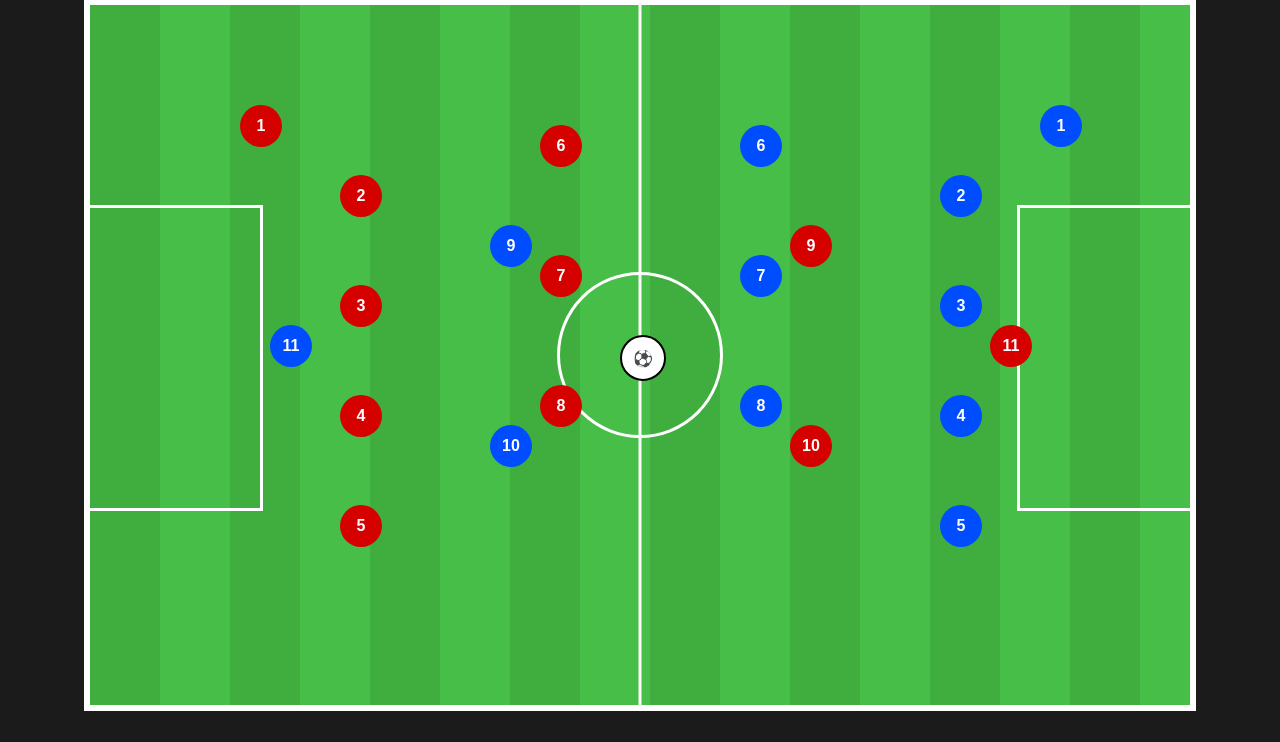
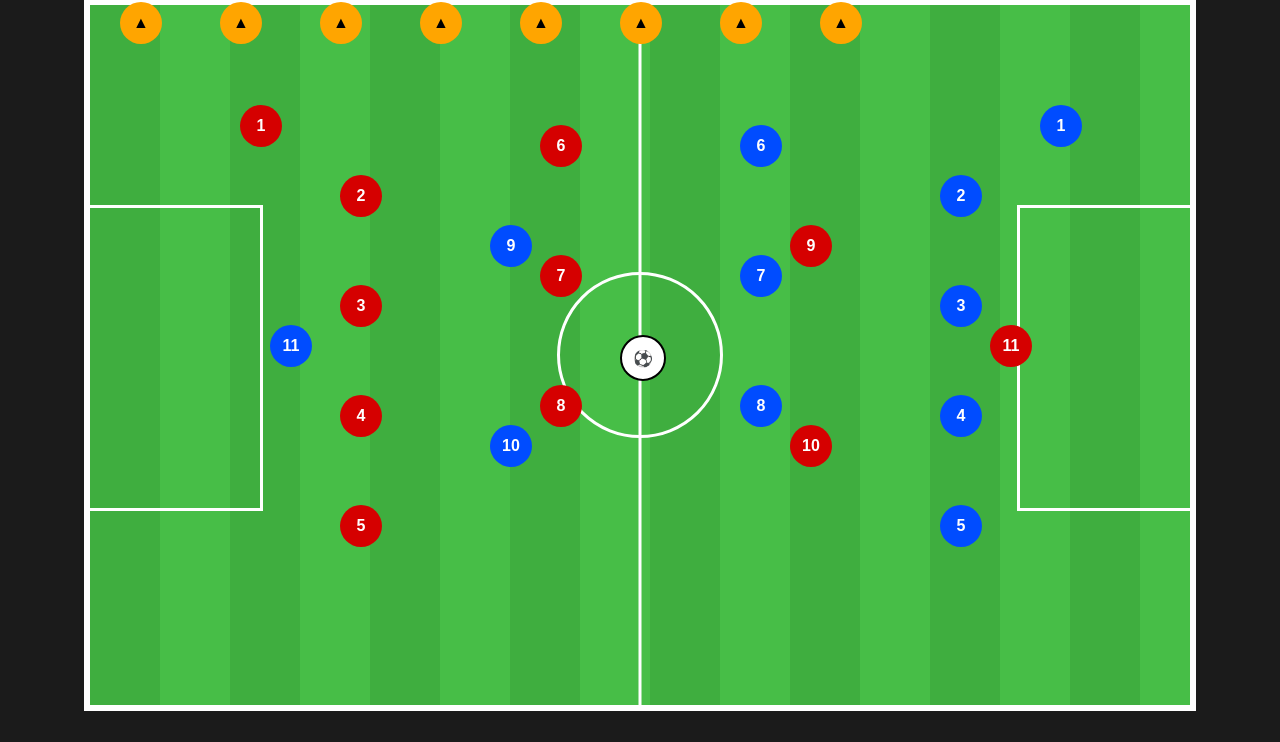
Before and after one commit to jordiamat-commits/web, a plain HTML site: page pizarra.html in a window 1280 px wide. Shown: the part 58-800 px from the top of the page. Drawn offline with Linux system fonts and the light colour scheme.

Commit message:
Update pizarra.html

```diff
--- a/pizarra.html
+++ b/pizarra.html
@@ -202,3 +202,11 @@ document.addEventListener("mouseup", function(){
 
 </body>
 </html>
+<div class="ficha" style="left:120px;top:60px;background:orange;color:black;">▲</div>
+<div class="ficha" style="left:220px;top:60px;background:orange;color:black;">▲</div>
+<div class="ficha" style="left:320px;top:60px;background:orange;color:black;">▲</div>
+<div class="ficha" style="left:420px;top:60px;background:orange;color:black;">▲</div>
+<div class="ficha" style="left:520px;top:60px;background:orange;color:black;">▲</div>
+<div class="ficha" style="left:620px;top:60px;background:orange;color:black;">▲</div>
+<div class="ficha" style="left:720px;top:60px;background:orange;color:black;">▲</div>
+<div class="ficha" style="left:820px;top:60px;background:orange;color:black;">▲</div>
```
